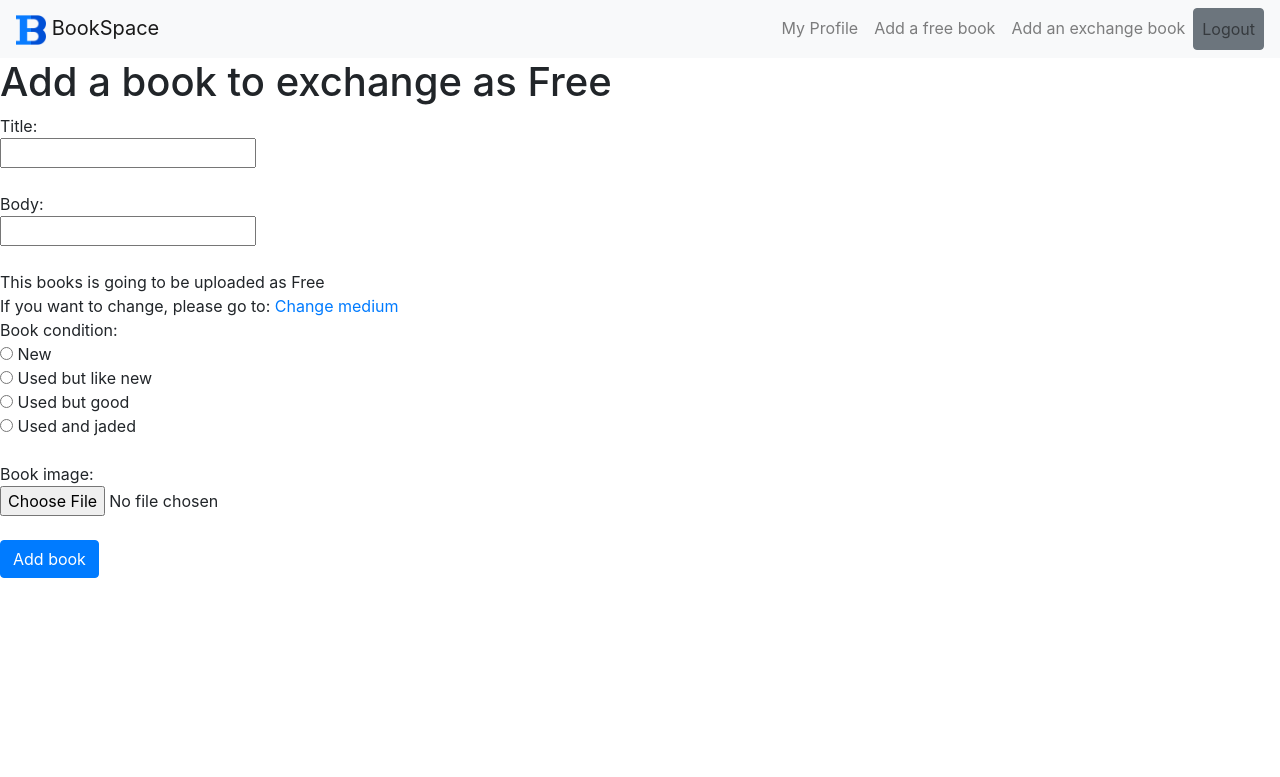
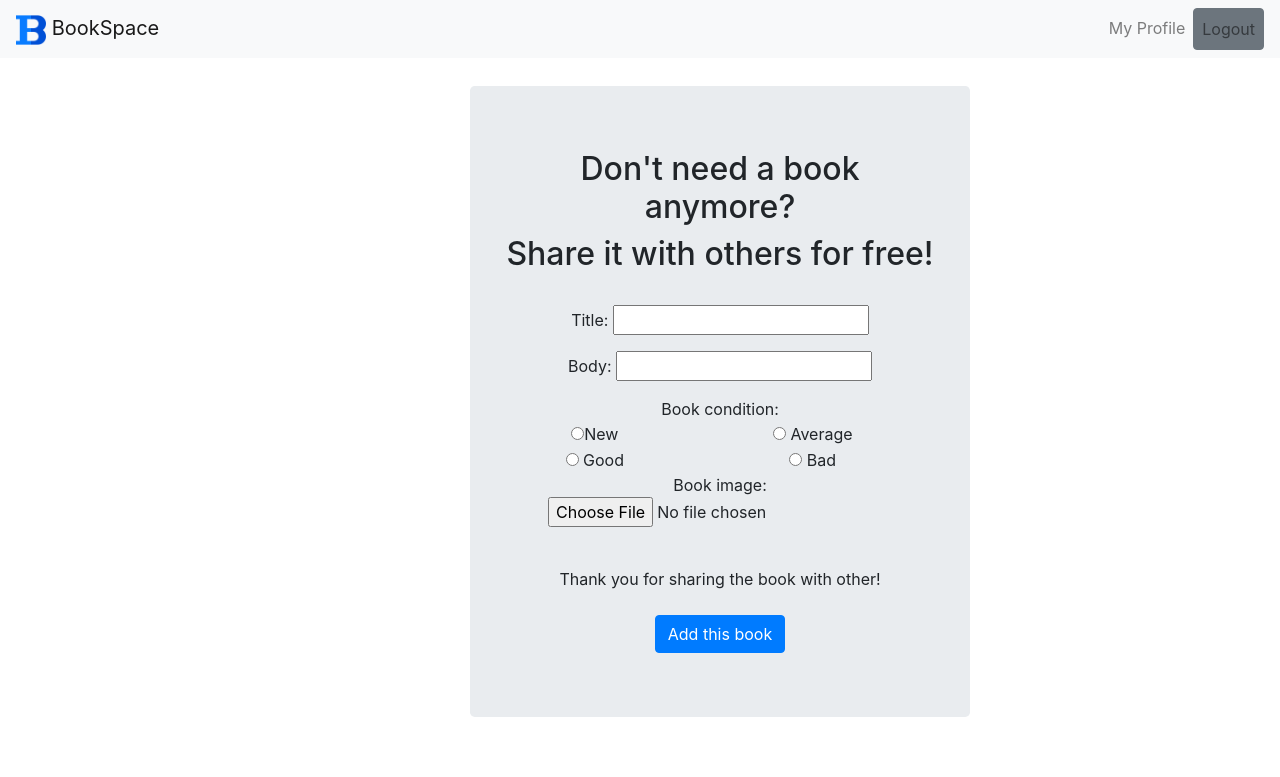
Before and after one commit to Magofoco/Porticode, a Django app: page /books/createfreebook in a window 1280 px wide. Shown: the top 777 px of the page. Run offline with Django 3.2, Linux system fonts and the light colour scheme; a user stored in the database is signed in; some libraries are stand-ins or nearby versions.

Commit message:
little help on frontend

```diff
--- a/books/templates/books/createfreebook.html
+++ b/books/templates/books/createfreebook.html
@@ -7,42 +7,51 @@
 <br>
 <br>
 {% endif %}
-
-<h1>Add a book to exchange as Free</h1>
-
+<div class="container vertical-center">
+    <div></div>
+    <div class="col-lg-4">
+        <div class="jumbotron align-center" style="width: 500px">
+            <h2> Don't need a book anymore? </h2>
+            <h2> Share it with others for free! </h2>
+            <br>
             <form method="POST" action="{% url 'createexchangebook' %}" enctype="multipart/form-data">
                 {% csrf_token %}
-  Title:
+                <div class="form-group">
+                    Title: <input type="text" name="title"/>
+                </div>
+                <div class="form-group">
+                    Body: <input type="textbox" name="body"/>
+                </div>
+                <table style="width:100%" align="centre">
+                    <thead>Book condition:</thead>
                     <br>
-  <input type="text" name="title" />
+                    <tr>
+                        <td><input type="radio" name="condition_choices" value="NEW">New</td>
+                        <td><input type="radio" name="condition_choices" value="USED_NEW"> Average</td>
+                    </tr>
+                    <tr>
+                        <td><input type="radio" name="condition_choices" value="USED_GOOD"> Good</td>
+                        <td><input type="radio" name="condition_choices" value="USED_JADED"> Bad</td>
+                    </tr>
+                </table>
+                <div class="form-group">
+                    Book image:
                     <br>
+                    <input type="file" name="image"/>
                     <br>
-  Body:
+                </div>
                 <br>
-  <input type="textbox" name="body" />
+                Thank you for sharing the book with other!
                 <br>
-  <br>
-  This books is going to be uploaded as Free
                 <input type="hidden" name="exchange_choices" value="FREE" checked="checked">
                 <br>
-  If you want to change, please go to:
-  <a href="{% url 'welcome' %}">Change medium</a>
+                <input class="btn btn-primary" type="submit" value="Add this book"/>
+                <br>
+            </form>
+        </div>
+        <div class="col-lg-4"></div>
+    </div>
+</div>
 
-  <br>
-  Book condition:
-  <br>
-  <input type="radio" name="condition_choices" value="NEW"> New<br>
-  <input type="radio" name="condition_choices" value="USED_NEW"> Used but like new<br>
-  <input type="radio" name="condition_choices" value="USED_GOOD"> Used but good<br>
-  <input type="radio" name="condition_choices" value="USED_JADED"> Used and jaded
-  <br>
-  <br>
-  Book image:
-  <br>
-  <input type="file" name="image" />
-  <br>
-  <br>
-  <input class="btn btn-primary" type="submit" value="Add book" />
-</form>
 
 {% endblock %}
--- a/mysite/templates/base.html
+++ b/mysite/templates/base.html
@@ -23,8 +23,8 @@
       {% if user.is_authenticated %}
       <div class="navbar-nav ml-auto">
         <a class="nav-item nav-link" href="{% url 'profile' %}">My Profile</a>
-        <a class="nav-item nav-link" href="{% url 'createfreebook' %}">Add a free book</a>
-        <a class="nav-item nav-link" href="{% url 'createexchangebook' %}">Add an exchange book</a>
+        <!--<a class="nav-item nav-link" href="{% url 'createfreebook' %}">Add a free book</a>-->
+        <!--<a class="nav-item nav-link" href="{% url 'createexchangebook' %}">Add an exchange book</a>-->
         <a class="nav-item nav-link btn btn-secondary" href="{% url 'logout' %}">Logout</a>
       </div>
       {% else %}
```
Also changed, not shown: utils/populate_database.py (added, +8 -0 lines), media/images/Screenshot_from_2018-11-15_00-26-07_Oi8tlKf.png (added). Lines whose indentation alone changed are shown as unchanged.
